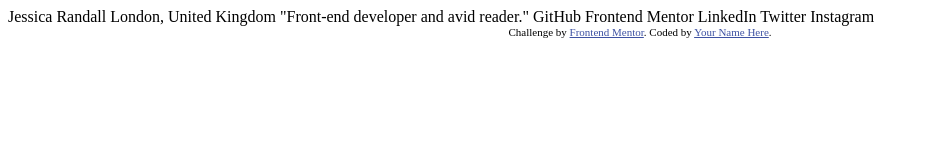
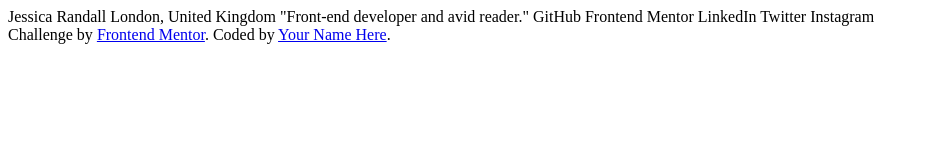
Before and after one commit to jariwarlord/SocialLinks, a plain HTML site: page index.html in a window 1280 px wide. Shown: the whole page, without its empty margins (0-929 px from the left). Drawn offline with Linux system fonts and the light colour scheme.

Commit message:
font and css added

```diff
--- a/index.html
+++ b/index.html
@@ -5,13 +5,14 @@
   <meta name="viewport" content="width=device-width, initial-scale=1.0"> <!-- displays site properly based on user's device -->
 
   <link rel="icon" type="image/png" sizes="32x32" href="./assets/images/favicon-32x32.png">
+  <link href="https://fonts.googleapis.com/css2?family=Inter:wght@400;600;700&display=swap" rel="stylesheet">
+  <link rel="stylesheet" href="style.css">
 
   <title>Frontend Mentor | Social links profile</title>
 
   <!-- Feel free to remove these styles or customise in your own stylesheet 👍 -->
   <style>
-    .attribution { font-size: 11px; text-align: center; }
-    .attribution a { color: hsl(228, 45%, 44%); }
+
   </style>
 </head>
 <body>
```
Also changed, not shown: styles.css (added).
